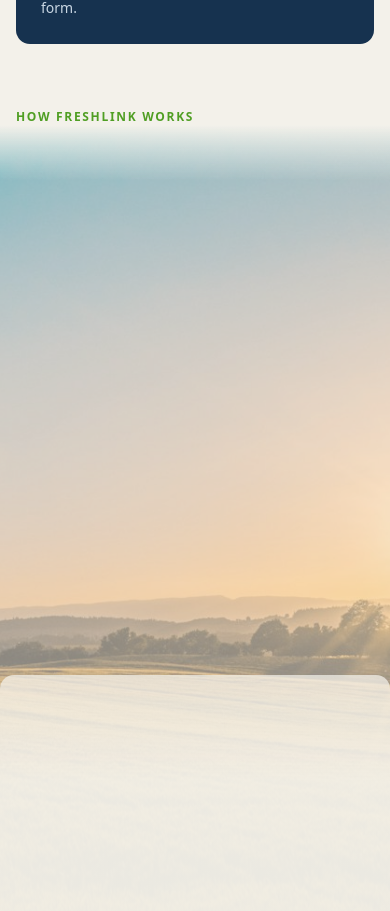
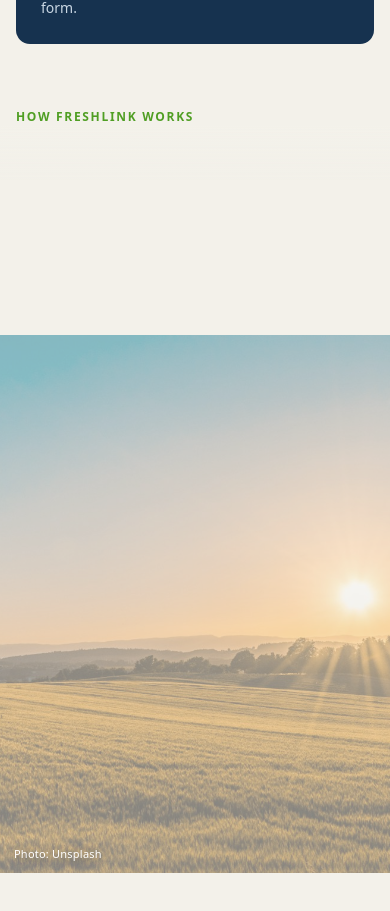
Before and after one commit to carlosmva/freshlink, an Angular app: page / in a window 390 px wide. Shown: the part 1798-2709 px from the top of the page. Built offline with nearby package versions, Linux system fonts and the light colour scheme; a web font is replaced by a local one.

Commit message:
Keep gallery copy and photos above the mobile progress bar so wording isn't clipped.
Co-authored-by: Cursor <cursoragent@cursor.com>

```diff
--- a/src/app/pages/landing/landing.scss
+++ b/src/app/pages/landing/landing.scss
@@ -413,36 +413,50 @@
 }
 
 @media (max-width: 800px) {
+  .principles {
+    --gallery-chrome: calc(96px + env(safe-area-inset-bottom, 0px));
+  }
+
+  .principles-track {
+    height: calc(100% - var(--gallery-chrome));
+  }
+
   .principle,
   .principles-track .principle:nth-child(even) {
     display: grid;
     grid-template-columns: 1fr;
-    grid-template-rows: minmax(38%, 1fr) minmax(0, auto);
+    grid-template-rows: auto minmax(0, 1fr);
   }
 
   .principle-media {
     grid-column: 1;
-    grid-row: 1 / -1;
+    grid-row: 2;
     min-height: 0;
   }
 
   .principle-copy,
   .principles-track .principle:nth-child(even) .principle-copy {
     grid-column: 1;
-    grid-row: 2;
-    padding-block: 24px 88px;
+    grid-row: 1;
+    justify-content: flex-start;
+    z-index: 0;
+    padding-block: calc(16px + env(safe-area-inset-top, 0px)) 12px;
     padding-inline: var(--page-gutter);
-    border-start-start-radius: var(--radius);
-    border-start-end-radius: var(--radius);
-    background: linear-gradient(
-      to top,
-      color-mix(in srgb, var(--paper) 92%, transparent) 64%,
-      color-mix(in srgb, var(--paper) 72%, transparent)
-    );
+    border-start-start-radius: 0;
+    border-start-end-radius: 0;
+    background: var(--paper);
   }
 
   .principle-copy h2 {
     max-width: none;
+  }
+
+  .principles-chrome {
+    inset-inline: 0;
+    inset-block-end: 0;
+    padding-inline: var(--page-gutter);
+    padding-block: 12px calc(16px + env(safe-area-inset-bottom, 0px));
+    background: var(--paper);
   }
 }
 
@@ -500,3 +514,15 @@
     padding: 16px 24px 32px;
   }
 }
+
+@media (max-width: 800px) and (prefers-reduced-motion: reduce) {
+  .principle {
+    min-height: 0;
+    height: auto;
+    grid-template-rows: auto minmax(180px, 32vh);
+  }
+
+  .principles-track {
+    height: auto;
+  }
+}
```
